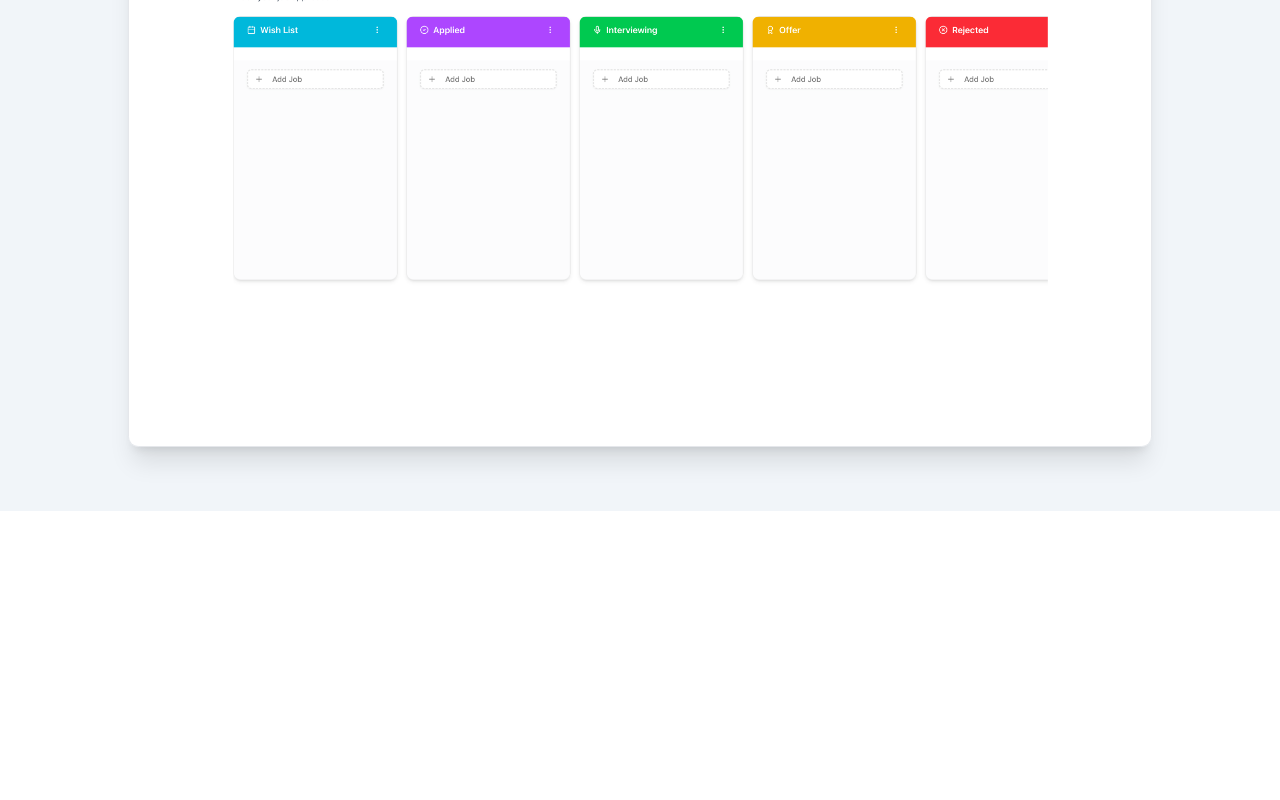
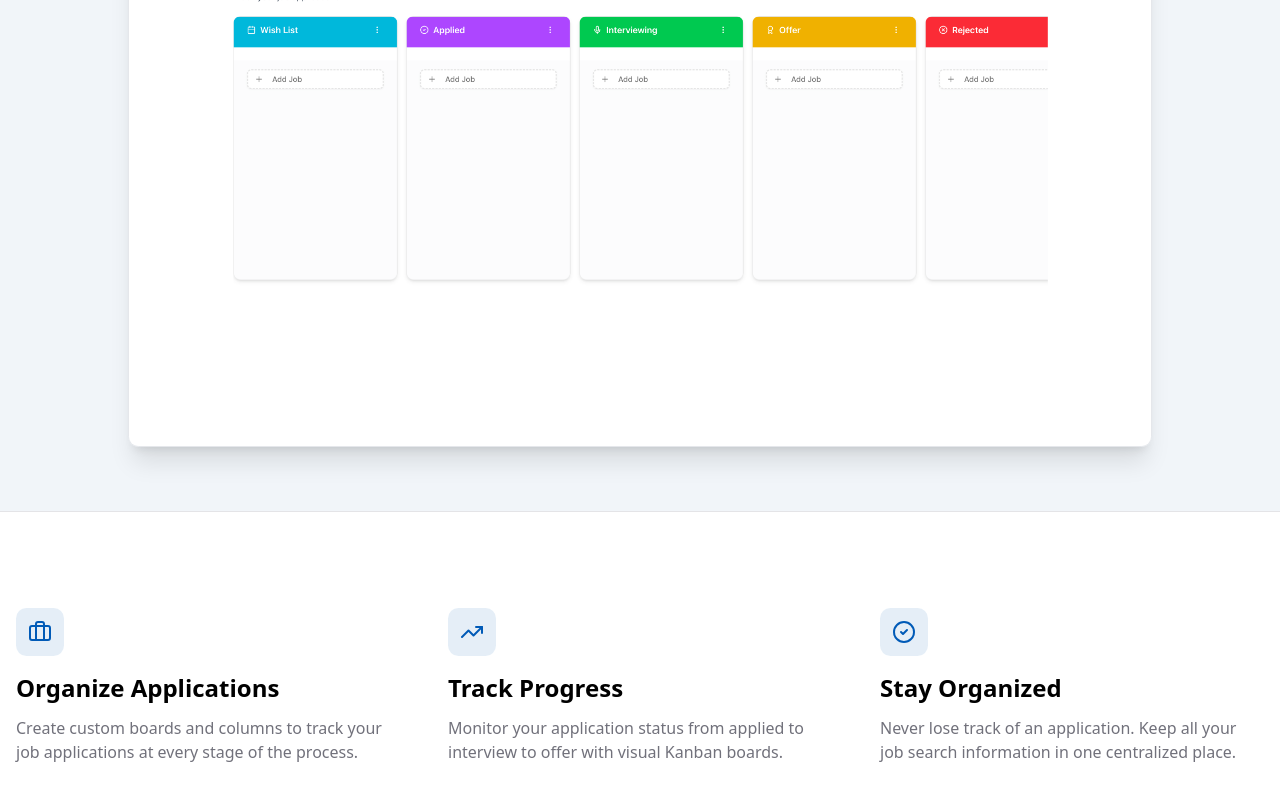
Before and after one commit to femmor/job-link, a Next.js app: page / in a window 1280 px wide. Shown: the part 889-1689 px from the top of the page. Before the commit the page ends 1400 px from the top, so only its background shows below. Built offline with nearby package versions, Linux system fonts and the light colour scheme.

Commit message:
feat: add FeatureSection component to showcase job application features

```diff
--- a/app/page.tsx
+++ b/app/page.tsx
@@ -1,4 +1,5 @@
 
+import FeatureSection from "@/components/FeatureSection";
 import HeroImageSection from "@/components/HeroImageSection";
 import HeroSection from "@/components/HeroSection";
 
@@ -10,6 +11,8 @@
         <HeroSection />
         {/* Hero Image Section */}
         <HeroImageSection />
+        {/* Feature Section */}
+        <FeatureSection />
       </main>
     </div>
   );
--- /dev/null
+++ b/components/FeatureSection/index.tsx
@@ -0,0 +1,50 @@
+import { Briefcase, CheckCircle2, TrendingUp } from "lucide-react"
+
+const FeatureSection = () => {
+    return (
+        <section className="border-t bg-white py-24">
+            <div className="container mx-auto px-4">
+                <div className="grid gap-12 md:grid-cols-3">
+                    <div className="flex flex-col">
+                        <div className="mb-4 inline-flex h-12 w-12 items-center justify-center rounded-lg bg-primary/10">
+                            <Briefcase className="h-6 w-6 text-primary" />
+                        </div>
+                        <h3 className="mb-3 text-2xl font-semibold text-black">
+                            Organize Applications
+                        </h3>
+                        <p className="text-muted-foreground">
+                            Create custom boards and columns to track your job
+                            applications at every stage of the process.
+                        </p>
+                    </div>
+                    <div className="flex flex-col">
+                        <div className="mb-4 inline-flex h-12 w-12 items-center justify-center rounded-lg bg-primary/10">
+                            <TrendingUp className="h-6 w-6 text-primary" />
+                        </div>
+                        <h3 className="mb-3 text-2xl font-semibold text-black">
+                            Track Progress
+                        </h3>
+                        <p className="text-muted-foreground">
+                            Monitor your application status from applied to interview to
+                            offer with visual Kanban boards.
+                        </p>
+                    </div>
+                    <div className="flex flex-col">
+                        <div className="mb-4 inline-flex h-12 w-12 items-center justify-center rounded-lg bg-primary/10">
+                            <CheckCircle2 className="h-6 w-6 text-primary" />
+                        </div>
+                        <h3 className="mb-3 text-2xl font-semibold text-black">
+                            Stay Organized
+                        </h3>
+                        <p className="text-muted-foreground">
+                            Never lose track of an application. Keep all your job search
+                            information in one centralized place.
+                        </p>
+                    </div>
+                </div>
+            </div>
+        </section>
+    )
+}
+
+export default FeatureSection
```
